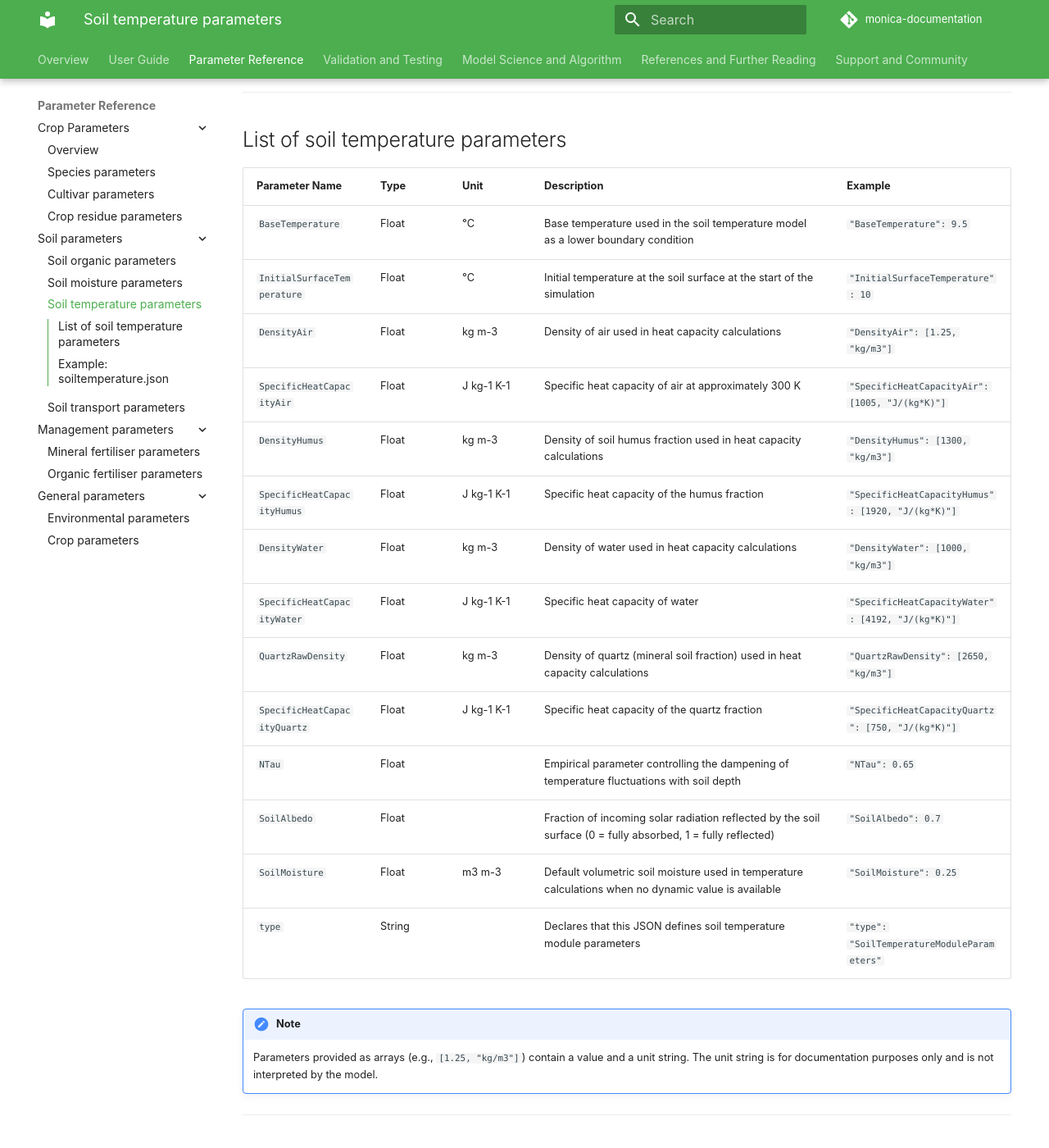
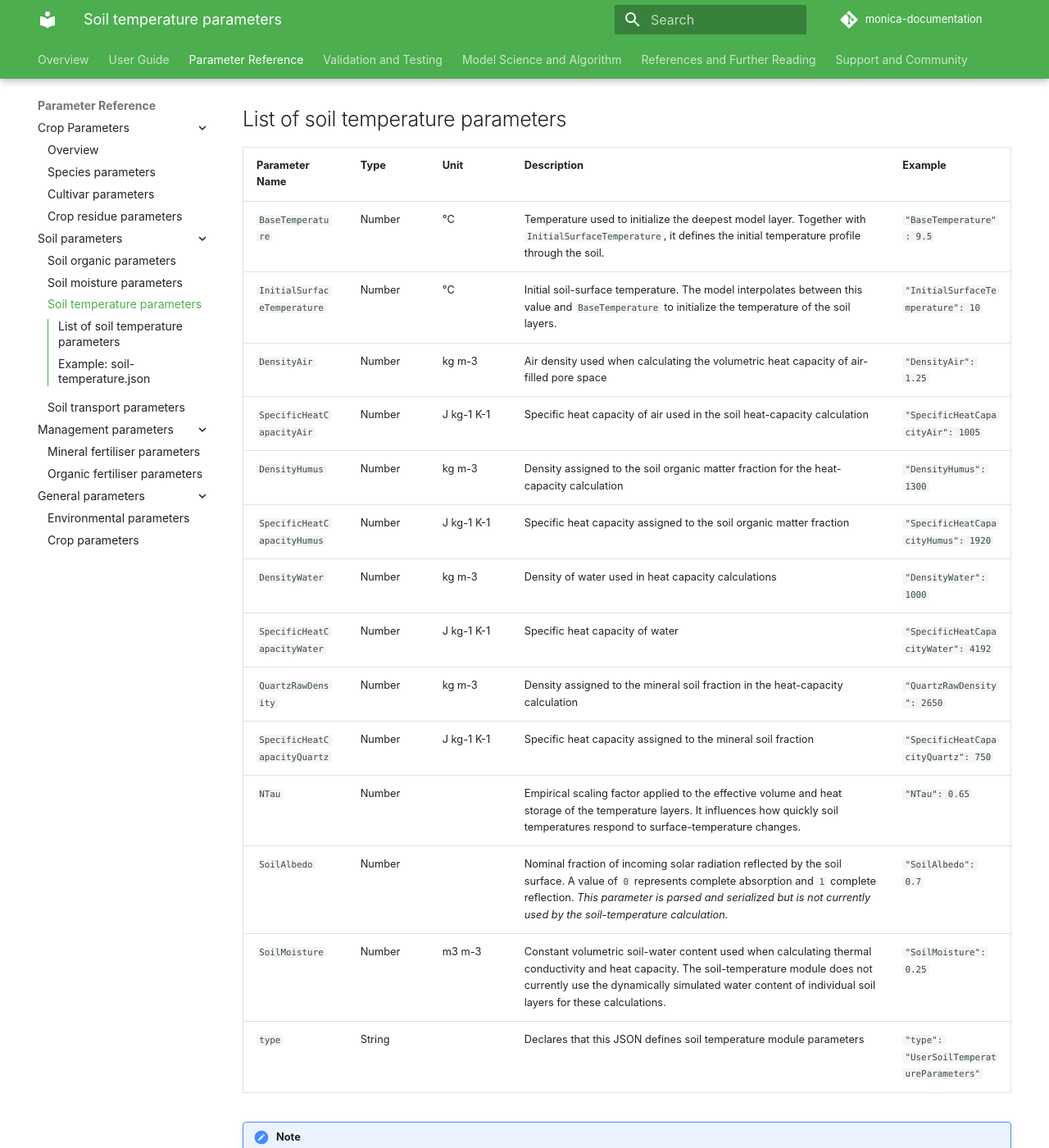
Before and after one commit to zalf-rpm/monica-documentation, an MkDocs documentation site: the page built from docs/parameters/soil_parameters/soil_temperature_parameters.md, in a window 1280 px wide and 1400 px high, scrolled down 217 px. Shown: the whole window at 82% size. Built offline with MkDocs 1.6.1 and Material for MkDocs 9.7.7, drawn with Linux system fonts in a browser that asks for light colours; comment, search, counter and statistics services are not loaded; some of the changed text lies outside the part shown.

Commit message:
Update soil temperature parameters

````diff
--- a/docs/parameters/soil_parameters/soil_temperature_parameters.md
+++ b/docs/parameters/soil_parameters/soil_temperature_parameters.md
@@ -1,34 +1,34 @@
 # Soil Temperature Parameters
 
-This section provides an overview of the key-value pairs in the `SoilTemperatureModuleParameters` JSON file used by MONICA. These parameters define the thermal properties of soil components (air, humus, water, quartz) and control how soil temperature is simulated across layers.
+This section describes the parameters accepted by MONICA's soil-temperature module. They control the initialization of the soil-temperature profile and the calculation of soil thermal conductivity and volumetric heat capacity.
 
 ---
 
 ## List of soil temperature parameters
 
-| Parameter Name                  | Type    | Unit       | Description                                                                                          | Example                                               |
-|---------------------------------|---------|------------|------------------------------------------------------------------------------------------------------|-------------------------------------------------------|
-| `BaseTemperature`               | Float   | °C         | Base temperature used in the soil temperature model as a lower boundary condition                   | `"BaseTemperature": 9.5`                              |
-| `InitialSurfaceTemperature`     | Float   | °C         | Initial temperature at the soil surface at the start of the simulation                              | `"InitialSurfaceTemperature": 10`                     |
-| `DensityAir`                    | Float   | kg m-3     | Density of air used in heat capacity calculations                                                   | `"DensityAir": [1.25, "kg/m3"]`                       |
-| `SpecificHeatCapacityAir`       | Float   | J kg-1 K-1 | Specific heat capacity of air at approximately 300 K                                                | `"SpecificHeatCapacityAir": [1005, "J/(kg*K)"]`       |
-| `DensityHumus`                  | Float   | kg m-3     | Density of soil humus fraction used in heat capacity calculations                                   | `"DensityHumus": [1300, "kg/m3"]`                     |
-| `SpecificHeatCapacityHumus`     | Float   | J kg-1 K-1 | Specific heat capacity of the humus fraction                                                        | `"SpecificHeatCapacityHumus": [1920, "J/(kg*K)"]`     |
-| `DensityWater`                  | Float   | kg m-3     | Density of water used in heat capacity calculations                                                 | `"DensityWater": [1000, "kg/m3"]`                     |
-| `SpecificHeatCapacityWater`     | Float   | J kg-1 K-1 | Specific heat capacity of water                                                                     | `"SpecificHeatCapacityWater": [4192, "J/(kg*K)"]`     |
-| `QuartzRawDensity`              | Float   | kg m-3     | Density of quartz (mineral soil fraction) used in heat capacity calculations                        | `"QuartzRawDensity": [2650, "kg/m3"]`                 |
-| `SpecificHeatCapacityQuartz`    | Float   | J kg-1 K-1 | Specific heat capacity of the quartz fraction                                                       | `"SpecificHeatCapacityQuartz": [750, "J/(kg*K)"]`     |
-| `NTau`                          | Float   |            | Empirical parameter controlling the dampening of temperature fluctuations with soil depth           | `"NTau": 0.65`                                        |
-| `SoilAlbedo`                    | Float   |            | Fraction of incoming solar radiation reflected by the soil surface (0 = fully absorbed, 1 = fully reflected) | `"SoilAlbedo": 0.7`                          |
-| `SoilMoisture`                  | Float   | m3 m-3     | Default volumetric soil moisture used in temperature calculations when no dynamic value is available | `"SoilMoisture": 0.25`                               |
-| `type`                          | String  |            | Declares that this JSON defines soil temperature module parameters                                  | `"type": "SoilTemperatureModuleParameters"`           |
+| Parameter Name               | Type   | Unit       | Description                                                                                                                                                                                                                                                     | Example                                   |
+|------------------------------|--------|------------|-----------------------------------------------------------------------------------------------------------------------------------------------------------------------------------------------------------------------------------------------------------------|-------------------------------------------|
+| `BaseTemperature`            | Number | °C         | Temperature used to initialize the deepest model layer. Together with `InitialSurfaceTemperature`, it defines the initial temperature profile through the soil.                                                                                                 | `"BaseTemperature": 9.5`                  |
+| `InitialSurfaceTemperature`  | Number | °C         | Initial soil-surface temperature. The model interpolates between this value and `BaseTemperature` to initialize the temperature of the soil layers.                                                                                                             | `"InitialSurfaceTemperature": 10`         |
+| `DensityAir`                 | Number | kg m-3     | Air density used when calculating the volumetric heat capacity of air-filled pore space                                                                                                                                                                         | `"DensityAir": 1.25`                      |
+| `SpecificHeatCapacityAir`    | Number | J kg-1 K-1 | Specific heat capacity of air used in the soil heat-capacity calculation                                                                                                                                                                                        | `"SpecificHeatCapacityAir": 1005`         |
+| `DensityHumus`               | Number | kg m-3     | Density assigned to the soil organic matter fraction for the heat-capacity calculation                                                                                                                                                                          | `"DensityHumus": 1300`                    |
+| `SpecificHeatCapacityHumus`  | Number | J kg-1 K-1 | Specific heat capacity assigned to the soil organic matter fraction                                                                                                                                                                                             | `"SpecificHeatCapacityHumus": 1920`       |
+| `DensityWater`               | Number | kg m-3     | Density of water used in heat capacity calculations                                                                                                                                                                                                             | `"DensityWater": 1000`                    |
+| `SpecificHeatCapacityWater`  | Number | J kg-1 K-1 | Specific heat capacity of water                                                                                                                                                                                                                                 | `"SpecificHeatCapacityWater": 4192`       |
+| `QuartzRawDensity`           | Number | kg m-3     | Density assigned to the mineral soil fraction in the heat-capacity calculation                                                                                                                                                                                  | `"QuartzRawDensity": 2650`                |
+| `SpecificHeatCapacityQuartz` | Number | J kg-1 K-1 | Specific heat capacity assigned to the mineral soil fraction                                                                                                                                                                                                    | `"SpecificHeatCapacityQuartz": 750`       |
+| `NTau`                       | Number |            | Empirical scaling factor applied to the effective volume and heat storage of the temperature layers. It influences how quickly soil temperatures respond to surface-temperature changes.                                                                        | `"NTau": 0.65`                            |
+| `SoilAlbedo`                 | Number |            | Nominal fraction of incoming solar radiation reflected by the soil surface. A value of `0` represents complete absorption and `1` complete reflection. *This parameter is parsed and serialized but is not currently used by the soil-temperature calculation.* | `"SoilAlbedo": 0.7`                       |
+| `SoilMoisture`               | Number | m3 m-3     | Constant volumetric soil-water content used when calculating thermal conductivity and heat capacity. The soil-temperature module does not currently use the dynamically simulated water content of individual soil layers for these calculations.               | `"SoilMoisture": 0.25`                    |
+| `type`                       | String |            | Declares that this JSON defines soil temperature module parameters                                                                                                                                                                                              | `"type": "UserSoilTemperatureParameters"` |
 
 !!! note
     Parameters provided as arrays (e.g., `[1.25, "kg/m3"]`) contain a value and a unit string. The unit string is for documentation purposes only and is not interpreted by the model.
 
 ---
 
-## Example: `soiltemperature.json`
+## Example: `soil-temperature.json`
 
 ```json
 {
````
